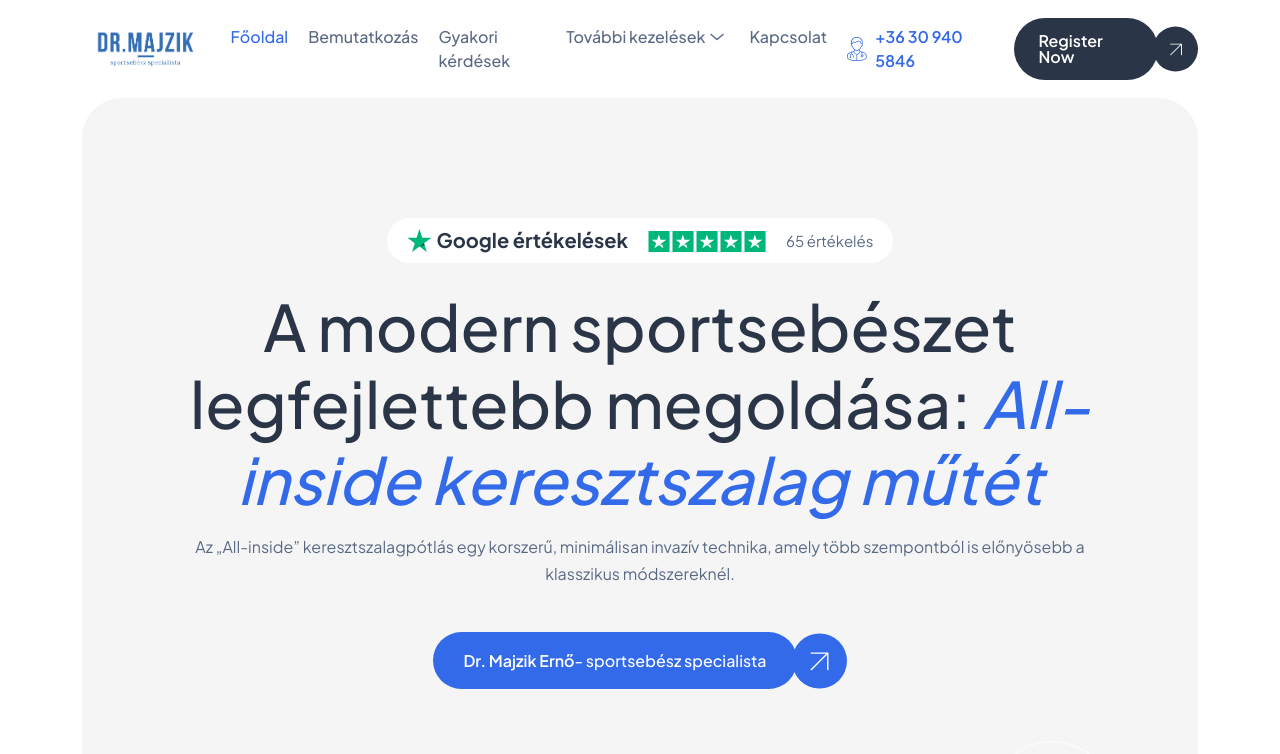
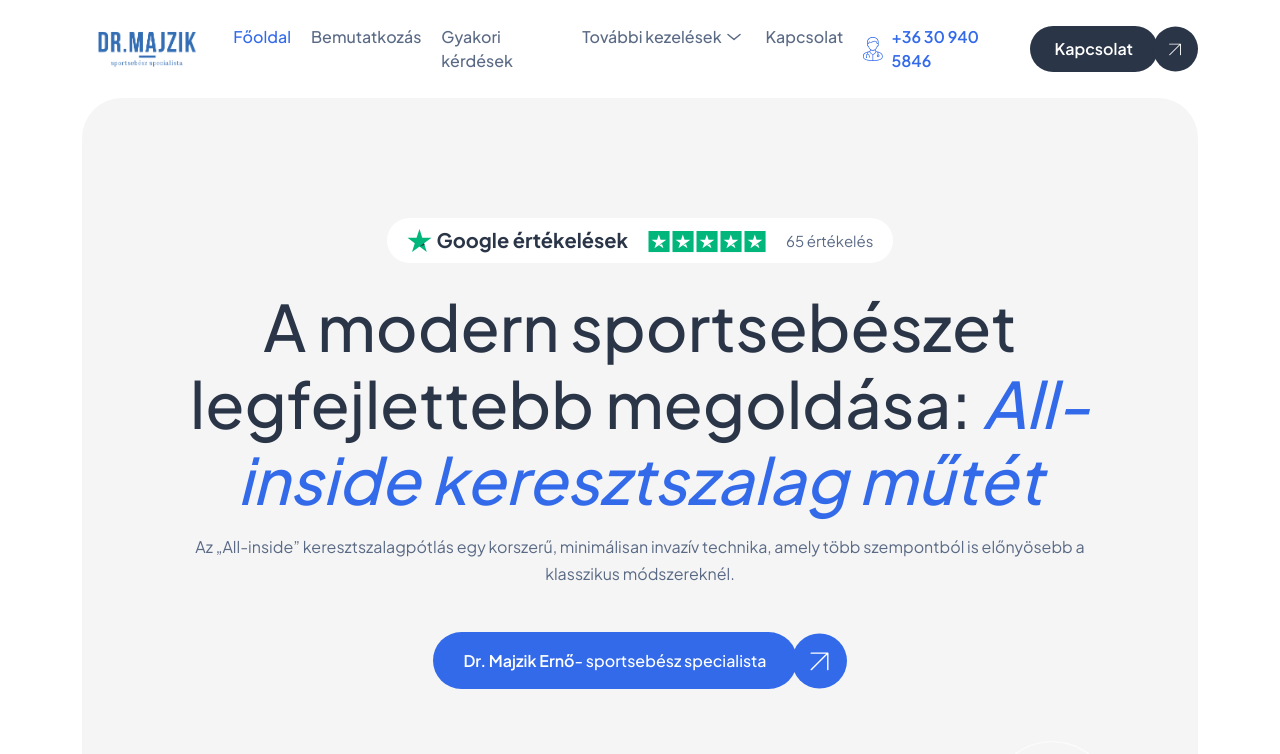
Before and after one commit to Anadasi/allinside.hu, a Next.js app: page / in a window 1280 px wide. Shown: the top 754 px of the page. Built offline with nearby package versions, Linux system fonts and the light colour scheme.

Commit message:
mobilemenuchange

```diff
--- a/src/components/Layout/Navbar.tsx
+++ b/src/components/Layout/Navbar.tsx
@@ -24,13 +24,9 @@ function Navbar() {
       }
     };
 
-    // Run once to set initial state
     onScroll();
-
-    // Add listener (passive for performance)
     window.addEventListener("scroll", onScroll, { passive: true });
 
-    // Cleanup to prevent memory leaks
     return () => {
       window.removeEventListener("scroll", onScroll);
       element?.classList.remove("sticky");
@@ -58,7 +54,7 @@ function Navbar() {
           <Link href="/" className="navbar-brand">
             <Image
               src="/images/majzik-logo.png"
-              alt="Doutor"
+              alt="Dr. Majzik Ernő"
               width={134}
               height={35}
             />
@@ -136,15 +132,25 @@ function Navbar() {
               <Link href="Tel:+36309405846" className="login-btn">
                 <Image
                   src="/images/icons/benefit2.svg"
-                  alt="user"
+                  alt="phone"
                   width={20}
                   height={20}
                 />
                 <span>+36 30 940 5846</span>
               </Link>
             </div>
+
+            {/* ASZTALI LOGIN KIKOMMENTELVE
             <div className="option-item">
-              <Link href="/contact-us" className="default-btn">
+              <Link href="/login" className="login-btn">
+                <Image src="/images/icons/user.svg" alt="user" width={20} height={20} />
+                <span>Login</span>
+              </Link>
+            </div>
+            */}
+
+            <div className="option-item">
+              <Link href="/kapcsolat" className="default-btn">
                 <span className="left">
                   <svg
                     xmlns="http://www.w3.org/2000/svg"
@@ -159,8 +165,7 @@ function Navbar() {
                     />
                   </svg>
                 </span>
-                <strong>Register Now</strong>{" "}
-                <span className="d-none d-xxl-inline">- It&apos;s Free</span>
+                <strong>Kapcsolat</strong>
                 <span className="right">
                   <svg
                     xmlns="http://www.w3.org/2000/svg"
@@ -192,7 +197,7 @@ function Navbar() {
           <Offcanvas.Title>
             <Image
               src="/images/majzik-logo.png"
-              alt="Doutor"
+              alt="Dr. Majzik Ernő"
               width={134}
               height={35}
             />
@@ -200,8 +205,9 @@ function Navbar() {
         </Offcanvas.Header>
         <Offcanvas.Body>
           <div className="mobile-menu">
-            {/* others-options */}
             <div className="others-option d-flex align-items-center gap-3 mb-3">
+
+              {/* MOBIL LOGIN KIKOMMENTELVE
               <div className="option-item">
                 <Link
                   href="/login"
@@ -216,8 +222,10 @@ function Navbar() {
                   <span>Login</span>
                 </Link>
               </div>
+              */}
+
               <div className="option-item">
-                <Link href="/register" className="default-btn">
+                <Link href="/kapcsolat" className="default-btn" onClick={handleClose}>
                   <span className="left">
                     <svg
                       xmlns="http://www.w3.org/2000/svg"
@@ -232,7 +240,7 @@ function Navbar() {
                       />
                     </svg>
                   </span>
-                  <strong>Register Now</strong>
+                  <strong>Kapcsolat</strong>
                   <span className="right">
                     <svg
                       xmlns="http://www.w3.org/2000/svg"
@@ -250,7 +258,7 @@ function Navbar() {
                 </Link>
               </div>
             </div>
-            {/* mobile-menu-list */}
+
             <ul className="mobile-menu-list">
               {menus.map((item) => (
                 <li key={item.id} className="nav-item">
```
